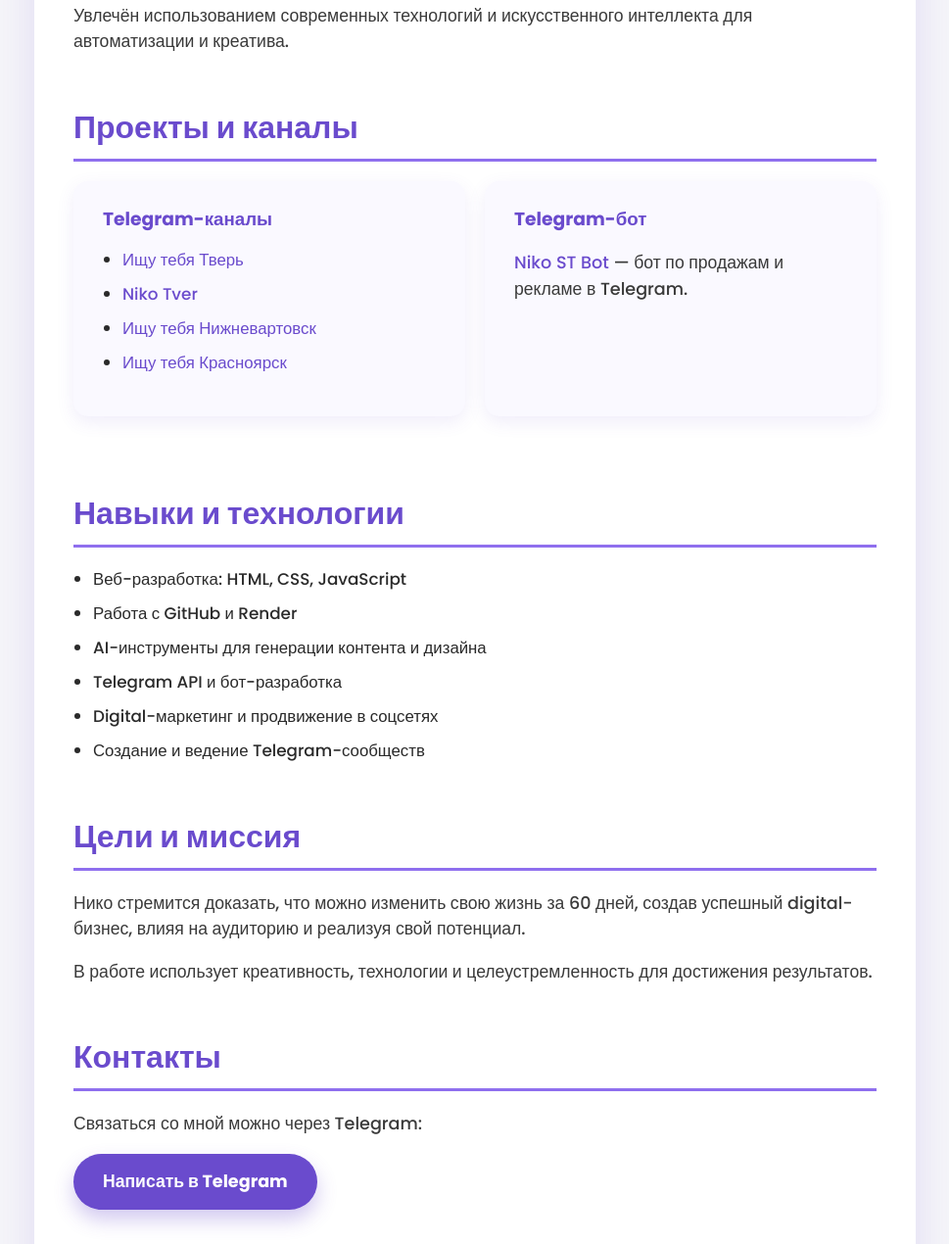
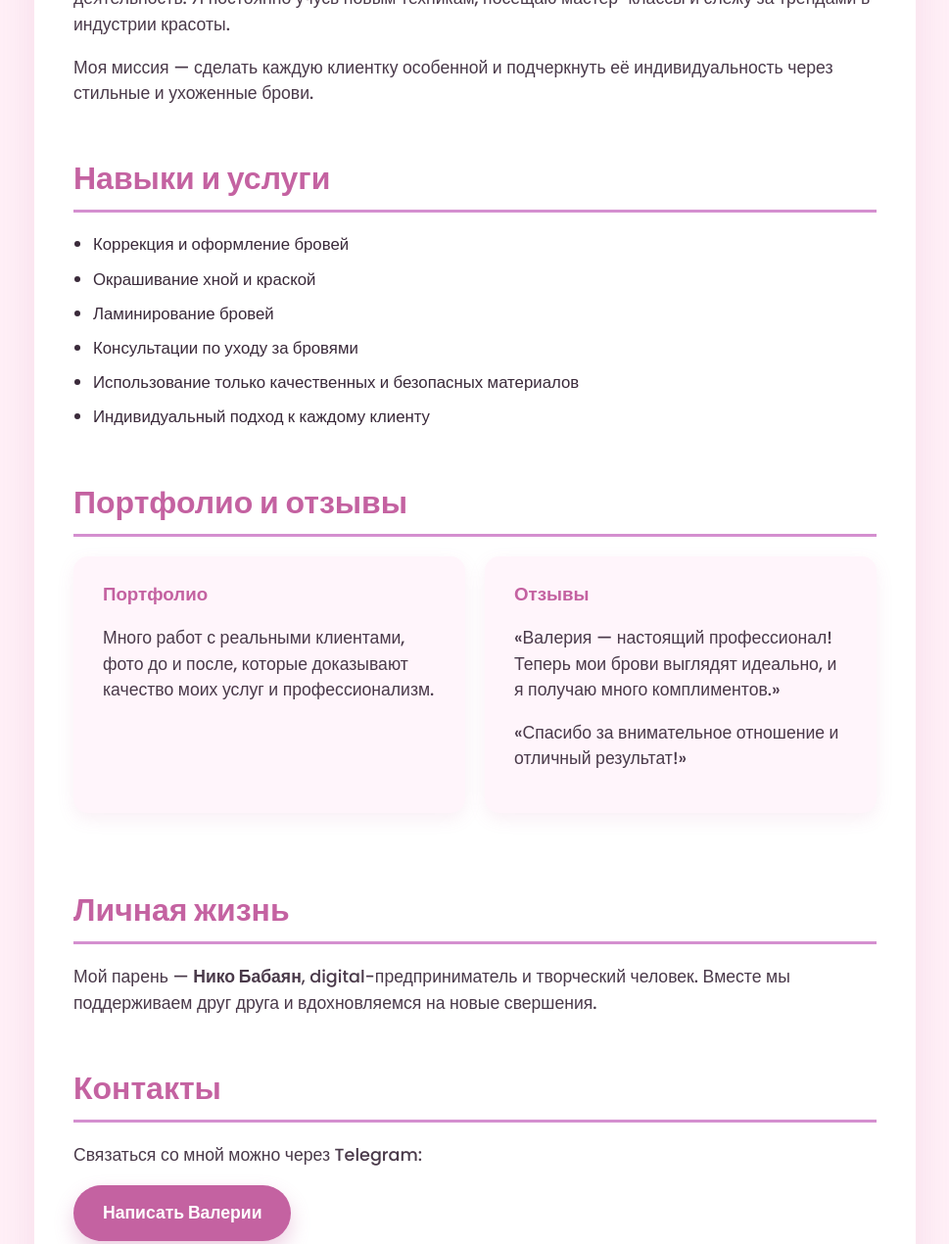
Before and after one commit to nikoooott/nikoad-server, a website: page index.html in a window 1280 px wide. Shown: the part 449-1719 px from the top of the page at 98% size, without its empty margins (155-1124 px from the left). Drawn offline with Linux system fonts and the light colour scheme.

Commit message:
Update index.html

```diff
--- a/index.html
+++ b/index.html
@@ -3,15 +3,15 @@
 <head>
 <meta charset="UTF-8" />
 <meta name="viewport" content="width=device-width, initial-scale=1" />
-<title>Нико Бабаян — Digital-предприниматель & AI-энтузиаст</title>
+<title>Валерия Уткина — Мастер бровей из Твери</title>
 <style>
   @import url('https://fonts.googleapis.com/css2?family=Poppins:wght@300;500;700&display=swap');
   :root {
-    --color-primary: #6a4bcd;
-    --color-primary-light: #8f6fee;
-    --color-bg: #f5f5f9;
-    --color-text: #2a2a2a;
-    --color-accent: #a772ff;
+    --color-primary: #c462a1;
+    --color-primary-light: #d48fcf;
+    --color-bg: #fff0f7;
+    --color-text: #3a2a3a;
+    --color-accent: #d98cd9;
     --transition-speed: 0.3s;
   }
   * {
@@ -39,7 +39,7 @@
     color: white;
     padding: 50px 20px 70px;
     text-align: center;
-    box-shadow: 0 8px 15px rgba(106,75,205,0.4);
+    box-shadow: 0 8px 15px rgba(196,98,161,0.5);
   }
   header h1 {
     margin: 0 0 10px;
@@ -58,7 +58,7 @@
     margin: -70px auto 50px;
     background: white;
     border-radius: 20px;
-    box-shadow: 0 15px 40px rgba(106,75,205,0.15);
+    box-shadow: 0 15px 40px rgba(196,98,161,0.15);
     padding: 40px 40px 60px;
   }
   section {
@@ -74,7 +74,7 @@
   }
   p {
     font-size: 1.1rem;
-    color: #3a3a3a;
+    color: #4a3a4a;
   }
   ul {
     padding-left: 20px;
@@ -84,7 +84,6 @@
     margin-bottom: 10px;
     font-size: 1.05rem;
   }
-  /* Buttons */
   .btn {
     display: inline-block;
     padding: 15px 30px;
@@ -93,7 +92,7 @@
     font-weight: 700;
     font-size: 1.1rem;
     border-radius: 50px;
-    box-shadow: 0 10px 20px rgba(106,75,205,0.3);
+    box-shadow: 0 10px 20px rgba(196,98,161,0.3);
     cursor: pointer;
     border: none;
     transition: background-color var(--transition-speed), box-shadow var(--transition-speed);
@@ -103,40 +102,36 @@
   }
   .btn:hover {
     background-color: var(--color-accent);
-    box-shadow: 0 12px 25px rgba(167,114,255,0.5);
+    box-shadow: 0 12px 25px rgba(217,140,217,0.5);
   }
-  /* Info cards */
   .card {
-    background: #faf9ff;
+    background: #fff5fb;
     border-radius: 15px;
-    box-shadow: 0 6px 18px rgba(106,75,205,0.1);
+    box-shadow: 0 6px 18px rgba(196,98,161,0.1);
     padding: 25px 30px;
     margin-bottom: 25px;
     transition: transform 0.3s ease;
   }
   .card:hover {
     transform: translateY(-8px);
-    box-shadow: 0 12px 40px rgba(106,75,205,0.2);
+    box-shadow: 0 12px 40px rgba(196,98,161,0.2);
   }
   .card h3 {
     margin-top: 0;
     margin-bottom: 12px;
     color: var(--color-primary);
   }
-  /* Grid for skills/projects */
   .grid-2 {
     display: grid;
     grid-template-columns: repeat(auto-fit,minmax(280px,1fr));
     gap: 20px;
   }
-  /* Footer */
   footer {
     text-align: center;
     color: #888;
     margin-top: 40px;
     font-size: 0.9rem;
   }
-  /* Responsive */
   @media (max-width: 600px) {
     header h1 {
       font-size: 2.4rem;
@@ -155,64 +150,59 @@
 <body>
 
 <header>
-  <h1>Нико Бабаян</h1>
-  <p>Родился 21 марта 2008 года</p>
+  <h1>Валерия Уткина</h1>
+  <p>Мастер бровей из Твери, родилась 24 июля 2008 года</p>
 </header>
 
 <main>
   <section id="about">
     <h2>О себе</h2>
-    <p><strong>Нико Бабаян</strong> — армянский digital-предприниматель, автор Telegram-каналов формата «Ищу тебя», веб-разработчик, AI-энтузиаст и креативный продюсер.</p>
-    <p>Известен благодаря созданию локальных Telegram-комьюнити и оригинальному подходу к продвижению в digital-среде.</p>
-    <p>Увлечён использованием современных технологий и искусственного интеллекта для автоматизации и креатива.</p>
+    <p>Привет! Меня зовут <strong>Валерия Уткина</strong>, и я — молодой и талантливый мастер бровей из города Тверь. Мне 17 лет, и я обожаю помогать людям чувствовать себя увереннее и красивее с помощью идеальных бровей.</p>
+    <p>С детства я увлекалась искусством и стилем, и мое хобби переросло в профессиональную деятельность. Я постоянно учусь новым техникам, посещаю мастер-классы и слежу за трендами в индустрии красоты.</p>
+    <p>Моя миссия — сделать каждую клиентку особенной и подчеркнуть её индивидуальность через стильные и ухоженные брови.</p>
+  </section>
+
+  <section id="skills">
+    <h2>Навыки и услуги</h2>
+    <ul>
+      <li>Коррекция и оформление бровей</li>
+      <li>Окрашивание хной и краской</li>
+      <li>Ламинирование бровей</li>
+      <li>Консультации по уходу за бровями</li>
+      <li>Использование только качественных и безопасных материалов</li>
+      <li>Индивидуальный подход к каждому клиенту</li>
+    </ul>
   </section>
 
   <section id="projects">
-    <h2>Проекты и каналы</h2>
+    <h2>Портфолио и отзывы</h2>
     <div class="grid-2">
       <div class="card">
-        <h3>Telegram-каналы</h3>
-        <ul>
-          <li><a href="https://t.me/ishutebyatverr" target="_blank" rel="noopener noreferrer">Ищу тебя Тверь</a></li>
-          <li><a href="https://t.me/nikotver" target="_blank" rel="noopener noreferrer">Niko Tver</a></li>
-          <li><a href="https://t.me/nizhnevartovsk_dtp" target="_blank" rel="noopener noreferrer">Ищу тебя Нижневартовск</a></li>
-          <li><a href="https://t.me/ishutebyakrasnoyarsk" target="_blank" rel="noopener noreferrer">Ищу тебя Красноярск</a></li>
-        </ul>
+        <h3>Портфолио</h3>
+        <p>Много работ с реальными клиентами, фото до и после, которые доказывают качество моих услуг и профессионализм.</p>
       </div>
       <div class="card">
-        <h3>Telegram-бот</h3>
-        <p><a href="https://t.me/niko_st_bot" target="_blank" rel="noopener noreferrer">Niko ST Bot</a> — бот по продажам и рекламе в Telegram.</p>
+        <h3>Отзывы</h3>
+        <p>«Валерия — настоящий профессионал! Теперь мои брови выглядят идеально, и я получаю много комплиментов.»</p>
+        <p>«Спасибо за внимательное отношение и отличный результат!»</p>
       </div>
     </div>
   </section>
 
-  <section id="skills">
-    <h2>Навыки и технологии</h2>
-    <ul>
-      <li>Веб-разработка: HTML, CSS, JavaScript</li>
-      <li>Работа с GitHub и Render</li>
-      <li>AI-инструменты для генерации контента и дизайна</li>
-      <li>Telegram API и бот-разработка</li>
-      <li>Digital-маркетинг и продвижение в соцсетях</li>
-      <li>Создание и ведение Telegram-сообществ</li>
-    </ul>
-  </section>
-
-  <section id="goals">
-    <h2>Цели и миссия</h2>
-    <p>Нико стремится доказать, что можно изменить свою жизнь за 60 дней, создав успешный digital-бизнес, влияя на аудиторию и реализуя свой потенциал.</p>
-    <p>В работе использует креативность, технологии и целеустремленность для достижения результатов.</p>
+  <section id="personal">
+    <h2>Личная жизнь</h2>
+    <p>Мой парень — <strong>Нико Бабаян</strong>, digital-предприниматель и творческий человек. Вместе мы поддерживаем друг друга и вдохновляемся на новые свершения.</p>
   </section>
 
   <section id="contacts">
     <h2>Контакты</h2>
     <p>Связаться со мной можно через Telegram:</p>
-    <a href="https://t.me/nikoitt" target="_blank" rel="noopener noreferrer" class="btn">Написать в Telegram</a>
+    <a href="https://t.me/valeriya_utkina" target="_blank" rel="noopener noreferrer" class="btn">Написать Валерии</a>
   </section>
 </main>
 
 <footer>
-  &copy; 2025 Нико Бабаян
+  &copy; 2025 Валерия Уткина
 </footer>
 
 </body>
```
